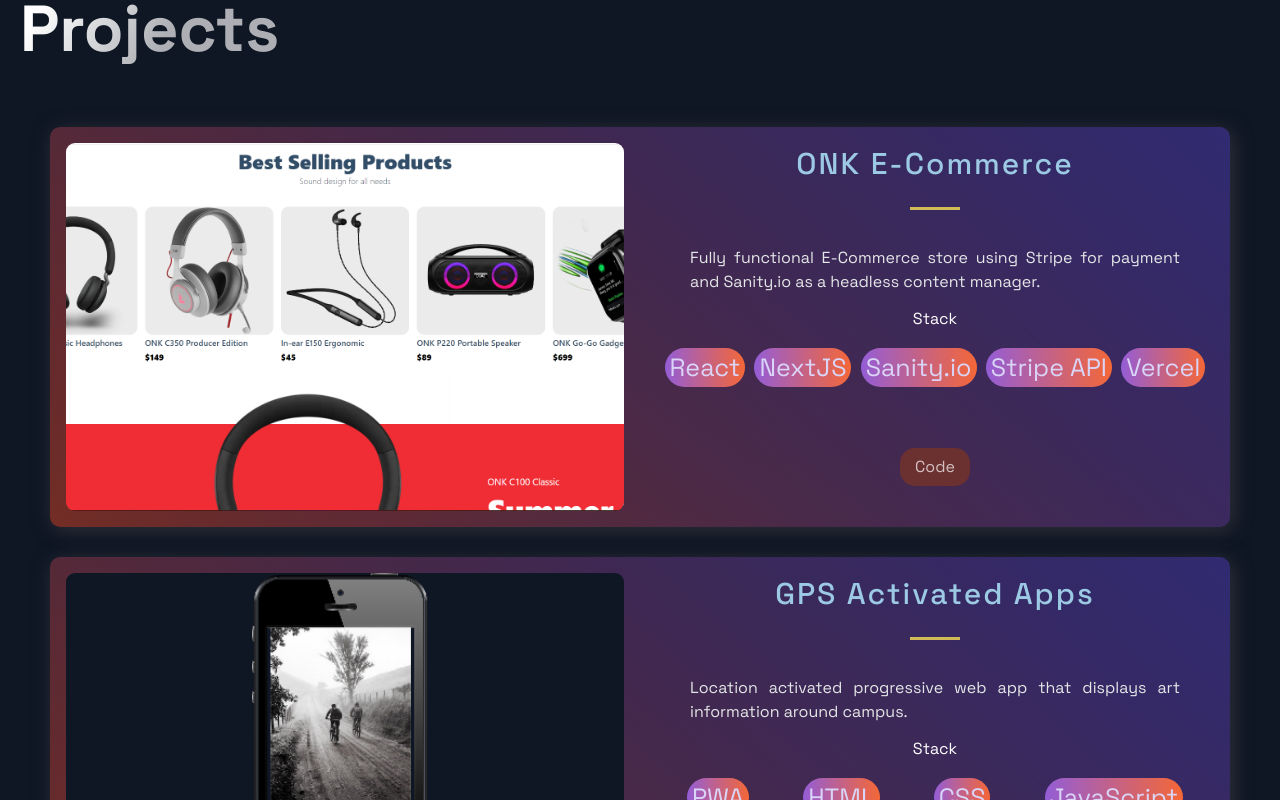
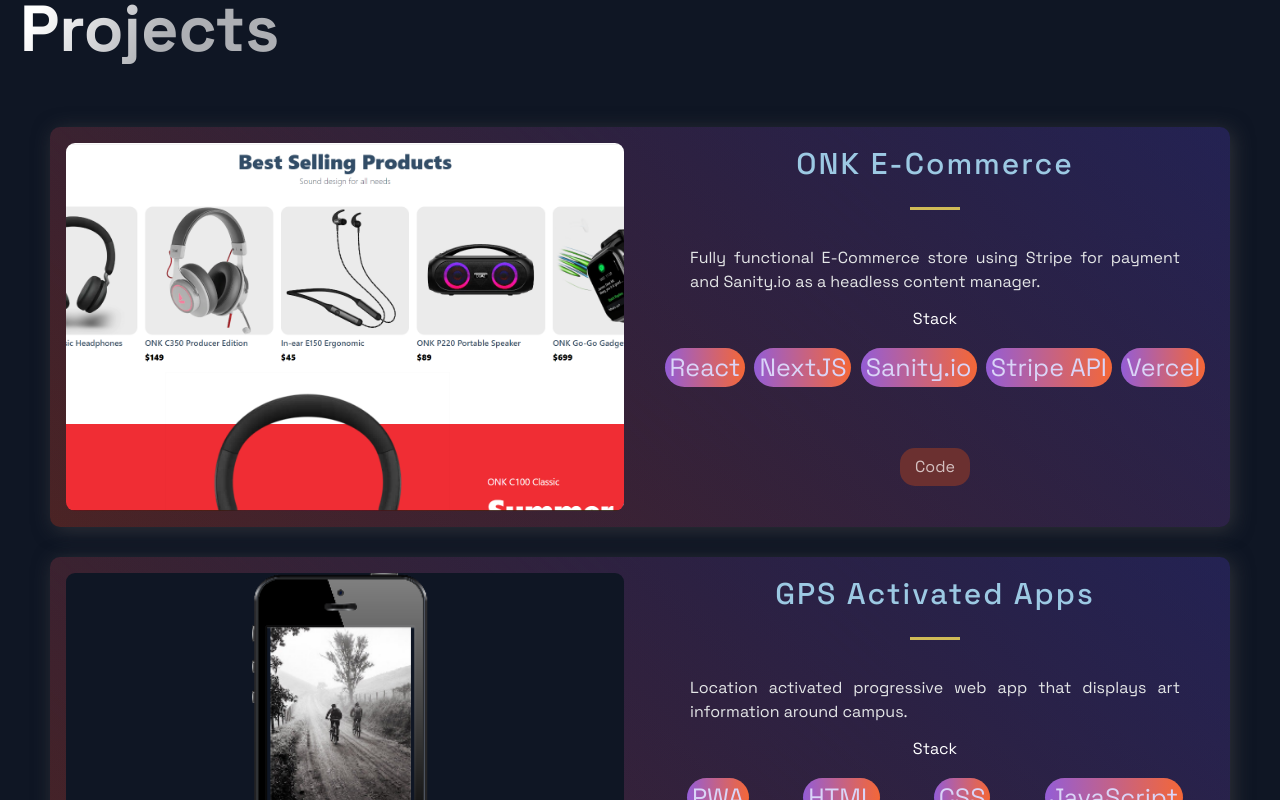
Before and after one commit to gibstock/agonzales-portfolio, a Next.js app: page / in a window 1280 px wide. Shown: the part 780-1580 px from the top of the page. Built offline with nearby package versions, Linux system fonts and the light colour scheme.

Commit message:
update gradient for blog card

```diff
--- a/src/components/Projects/ProjectsStyles.js
+++ b/src/components/Projects/ProjectsStyles.js
@@ -32,14 +32,14 @@
   text-align: center;
   width: 100%;
   min-height: 400px;
-  background-image: linear-gradient(225deg, hsla(250, 50%, 50%, .5), transparent),
-  linear-gradient(39deg, hsla(10, 70%, 50%, .5), transparent) ;
+  background-image: linear-gradient(225deg, hsla(250, 50%, 50%, .3), transparent),
+  linear-gradient(39deg, hsla(10, 70%, 50%, .3), transparent) ;
   @media ${(props) => props.theme.breakpoints.lg} {
     display: flex;
     flex-direction: column;
     width: 100%;
-    background-image: linear-gradient(39deg, hsla(250, 50%, 50%, .5), transparent),
-  linear-gradient(225deg, hsla(10, 70%, 50%, .5), transparent) ;
+    background-image: linear-gradient(39deg, hsla(250, 50%, 50%, .3), transparent),
+  linear-gradient(225deg, hsla(10, 70%, 50%, .3), transparent) ;
   }
 `;
 export const TitleContent = styled.div`
```
